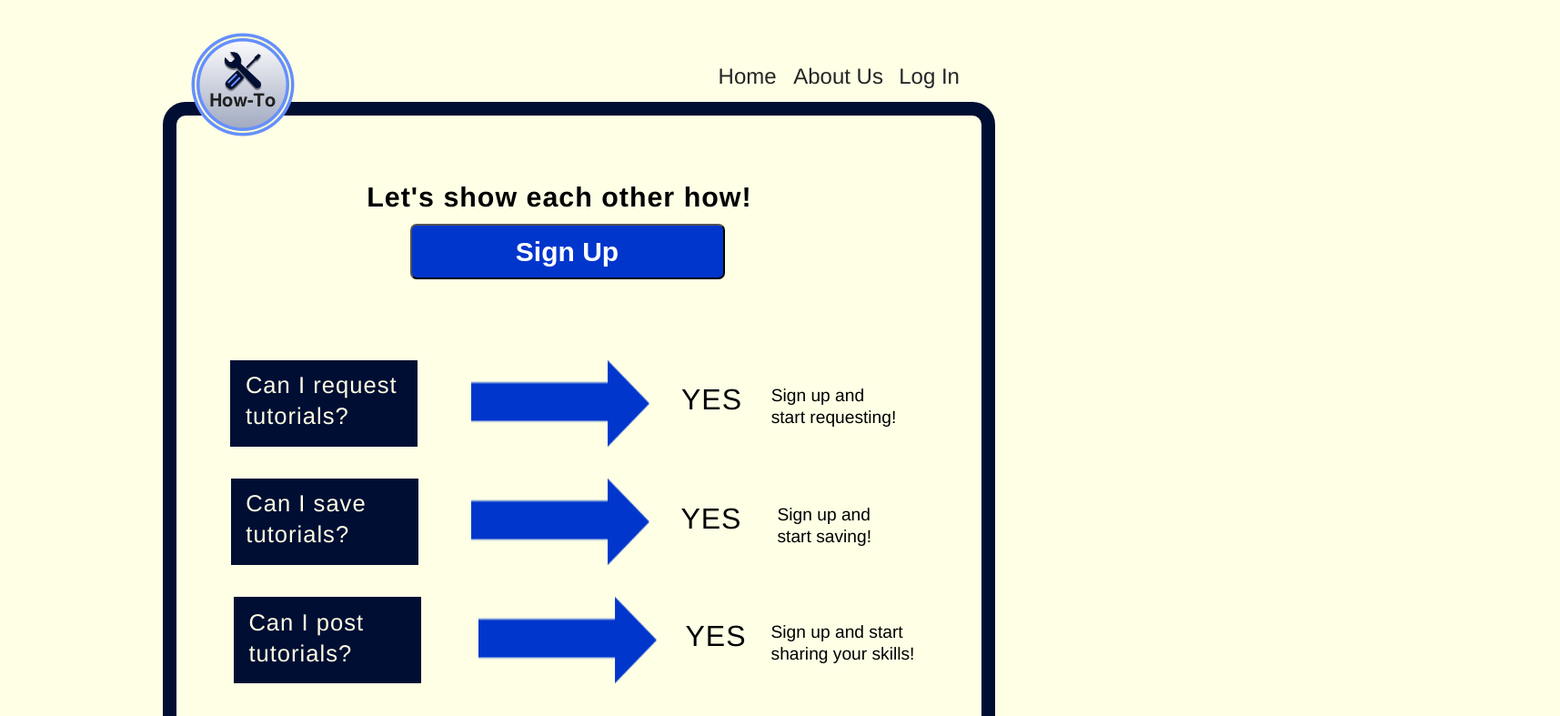
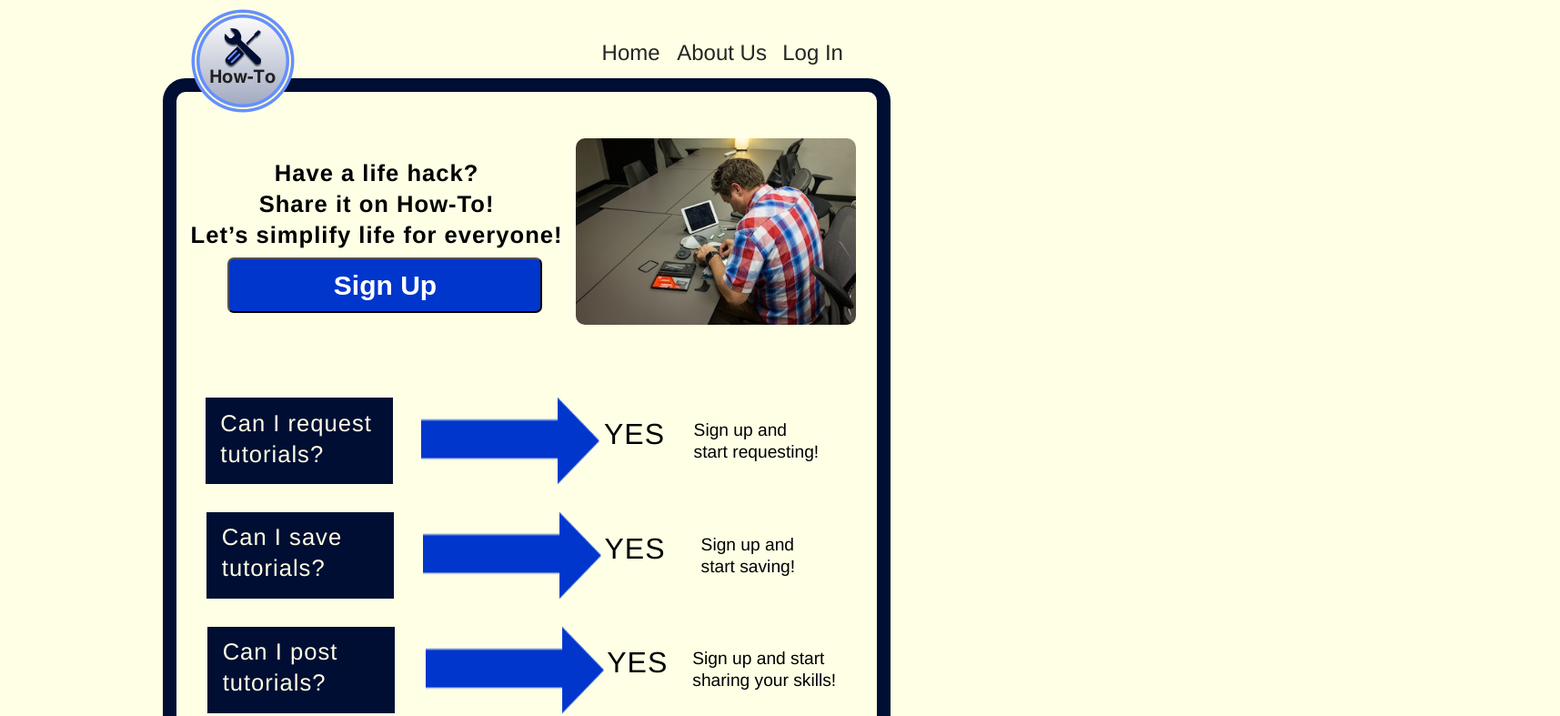
Before and after one commit to rrrbba/web-UI, a plain HTML site: page landing.html in a window 1280 px wide. Shown: the top 787 px of the page at 91% size, 1715 px wide, since content can reach past the window. Drawn offline with Linux system fonts and the light colour scheme.

Commit message:
adding more code to landing

```diff
--- a/landing.html
+++ b/landing.html
@@ -27,13 +27,16 @@
             <header class="header">
                 <section class="main-heading">
                     <div class="sign">
-                        <h1> Let's show each other how!</h1>
+                        <h1>Have a life hack?</h1>
+                        <h1>Share it on How-To!</h1>
+                        <h1>Let’s simplify life for everyone!</h1>
                     </div>
-                        <a href="marketing.html">
+                        <a href="#">
                         <button class="button">Sign Up</button>
                         </a>
                 </section>
             </header>
+            <img class="worker" src="img/worker.jpg" alt="Man Fixing A Computer">
 
         <main>
             <section class="toprow">
@@ -69,6 +72,27 @@
                         </div>
                     </section>
                 </section>
+
+                <section class="bottominfo">
+                    <div class="take">
+                        <h3>Take it from our users!</h3>
+                    </div>
+
+                    <div class="bottomtop">
+                        <img class="blank" src="img/blank.png" alt="Blank Picture">
+                        <p>Lorem ipsum, dolor sit amet consectetur adipisicing elit. Minima natus repellendus illum deleniti quos consectetur ipsam consequuntur qui laudantium cumque expedita.</p>
+                    </div>
+
+                    <div class="bottommiddle">
+                            <p>Lorem ipsum, dolor sit amet consectetur adipisicing elit. Minima natus repellendus illum deleniti quos consectetur ipsam consequuntur qui laudantium cumque expedita.</p>
+                        <img class="blank" src="img/blank.png" alt="Blank Picture">
+                    </div>
+
+                    <div class="bottombottom">
+                            <img class="blank" src="img/blank.png" alt="Blank Picture">
+                            <p>Lorem ipsum, dolor sit amet consectetur adipisicing elit. Minima natus repellendus illum deleniti quos consectetur ipsam consequuntur qui laudantium cumque expedita.</p>
+                        </div>
+                </section>
         </main>
         </body>
 
--- a/less/home-page.less
+++ b/less/home-page.less
@@ -1,20 +1,28 @@
 .header{
     display: flex;
-    justify-content: center;
-    margin-left: -10%;
-    margin-top: 3%;
+    justify-content: flex-start;
+    margin-left: 2%;
+    margin-top: 5%;
 }
 
 .sign{
-    width: 473px;
-    font-size: 1.9rem;
-    margin-left: 10%;
+
+    width: 100%;
+    font-size: 1.5rem;
+    line-height: 80%;
     font-weight: bold;
     margin-top: 10%;
+
 }
 
+.sign h1{
+    width: 100%;
+    font-size: 1.6rem;
+    display: flex;
+    justify-content: center;
+}
 .button{
-    margin-left: 20%;
+    margin-left: 10%;
     background-color: #0036CC;
     color: white;
     height: 61px;
@@ -22,6 +30,13 @@
     border-radius: 7px;
     font-weight: bold;
     font-size: 30px;
+}
+
+.worker{
+    margin-top: -25%;
+    margin-left: 57%;
+    border-radius: 10px;
+    width: 40%;
 }
 
 
--- a/less/navigation.less
+++ b/less/navigation.less
@@ -6,8 +6,8 @@
     border-radius: 25px;
     margin-left: 5%;
     margin-top: -4%;
-    height: 855px;
-    width: 915px;
+    // height: 800px;
+    width: 800px;
     padding-bottom: 50%;
 }
 body{
@@ -21,7 +21,7 @@ body{
 nav{
     display: flex;
     justify-content: center;
-    margin-right: -55%;
+    margin-right: -30%;
     margin-bottom: -3%;
 
 }
```
Also changed, not shown: css/index.css, img/blank.png (added), img/worker.jpg (added), 2 other files.
